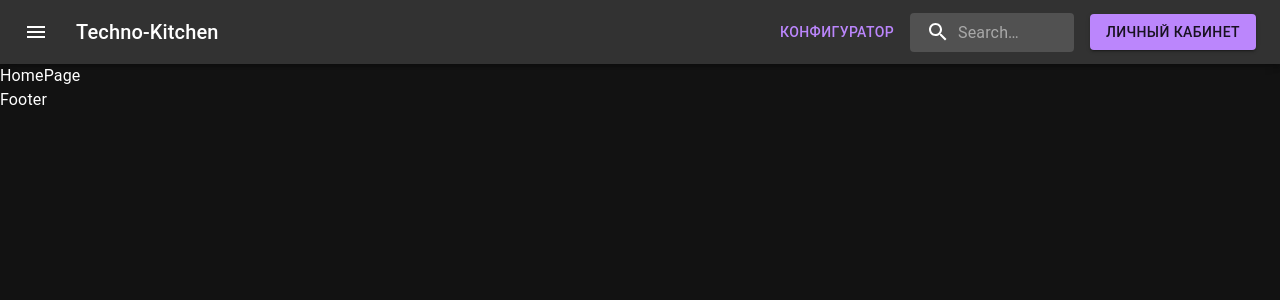
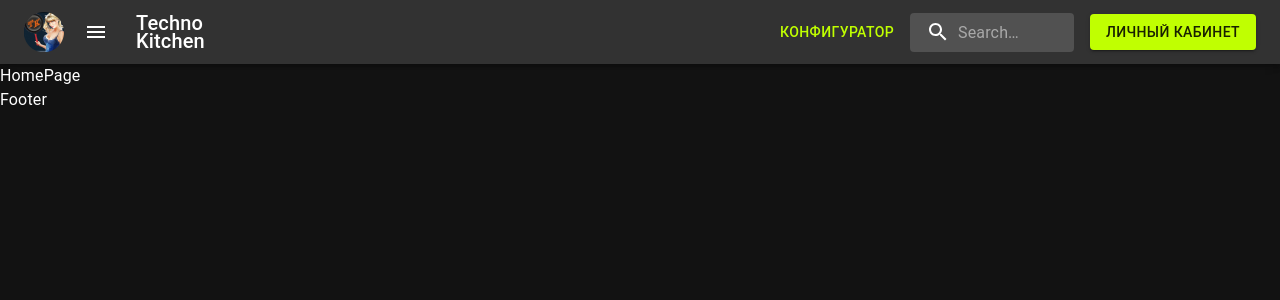
Before and after one commit to Khansultan4/Techno-Kitchen, a React (Vite) app in the folder client/: page / in a window 1280 px wide. Shown: the top 300 px of the page. Built offline with nearby package versions, Linux system fonts and the light colour scheme.

Commit message:
colors, icon

```diff
--- a/client/src/components/Navbar/Navbar.tsx
+++ b/client/src/components/Navbar/Navbar.tsx
@@ -20,14 +20,16 @@ export default function Navbar(): JSX.Element {
       <AppBar position="static">
         <Toolbar>
 
-
+          <img src='/tk.png'
+          height="40px"
+          ></img>
 
           <IconButton
             size="large"
             edge="start"
             color="inherit"
             aria-label="open drawer"
-            sx={{ mr: 2 }}
+            sx={{ ml:1, mr: 2 }}
           >
             <MenuIcon />
           </IconButton>
@@ -36,9 +38,9 @@ export default function Navbar(): JSX.Element {
             variant="h6"
             noWrap
             component="div"
-            sx={{ flexGrow: 1, display: { xs: 'none', sm: 'block' } }}
+            sx={{ flexGrow: 1, display: { xs: 'none', sm: 'block', lineHeight: '18px' } }}
           >
-            Techno-Kitchen
+            Techno<br/>Kitchen
           </Typography>
 
           <Button
--- a/client/src/main.tsx
+++ b/client/src/main.tsx
@@ -13,7 +13,7 @@ const darkTheme = createTheme({
             paper: '#1e1e1e', // Dark paper background
         },
         primary: {
-            main: '#bb86fc', // Primary color
+            main: '#c0ff01', // Primary color
         },
         secondary: {
             main: '#03dac6', // Secondary color
```
Also changed, not shown: client/public/tk.png (added).
